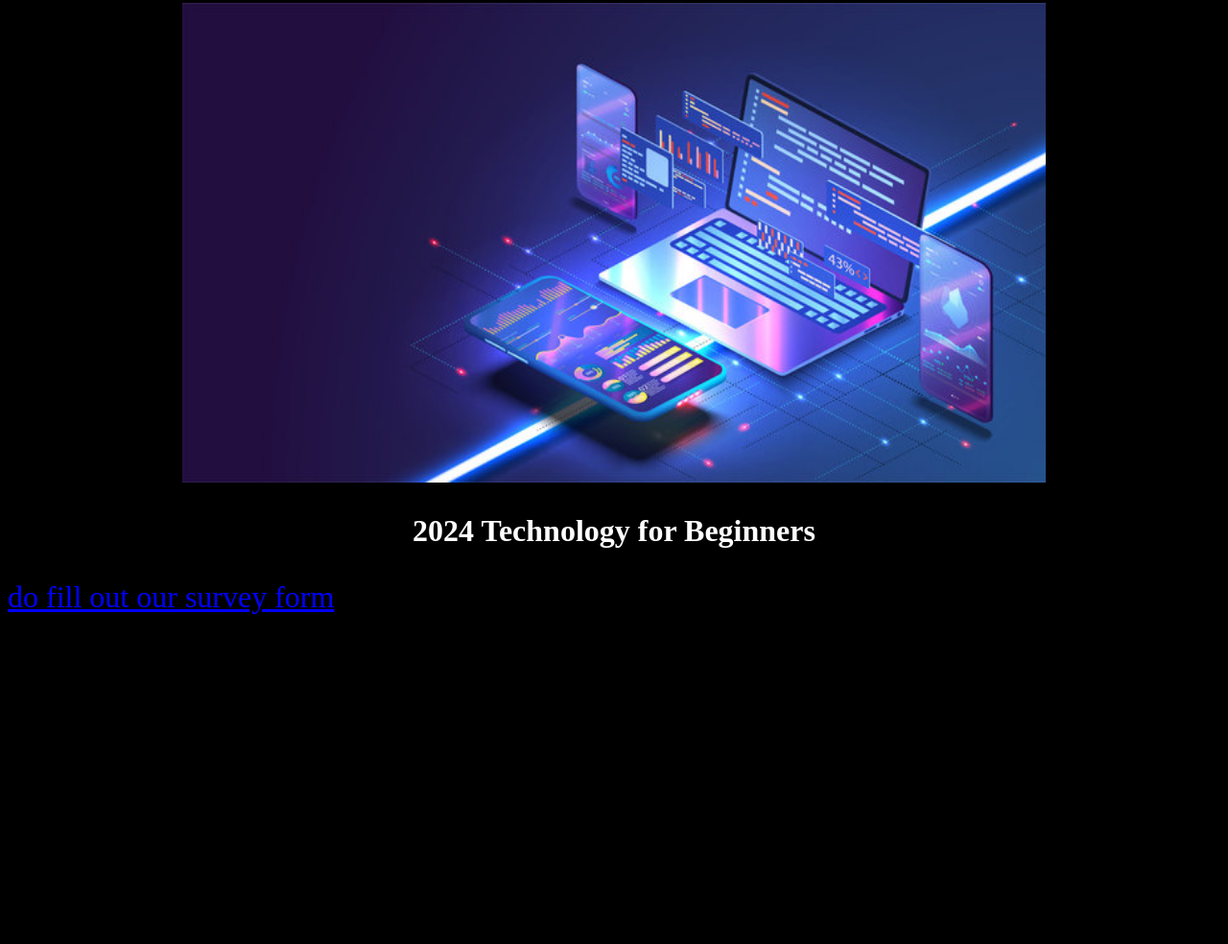
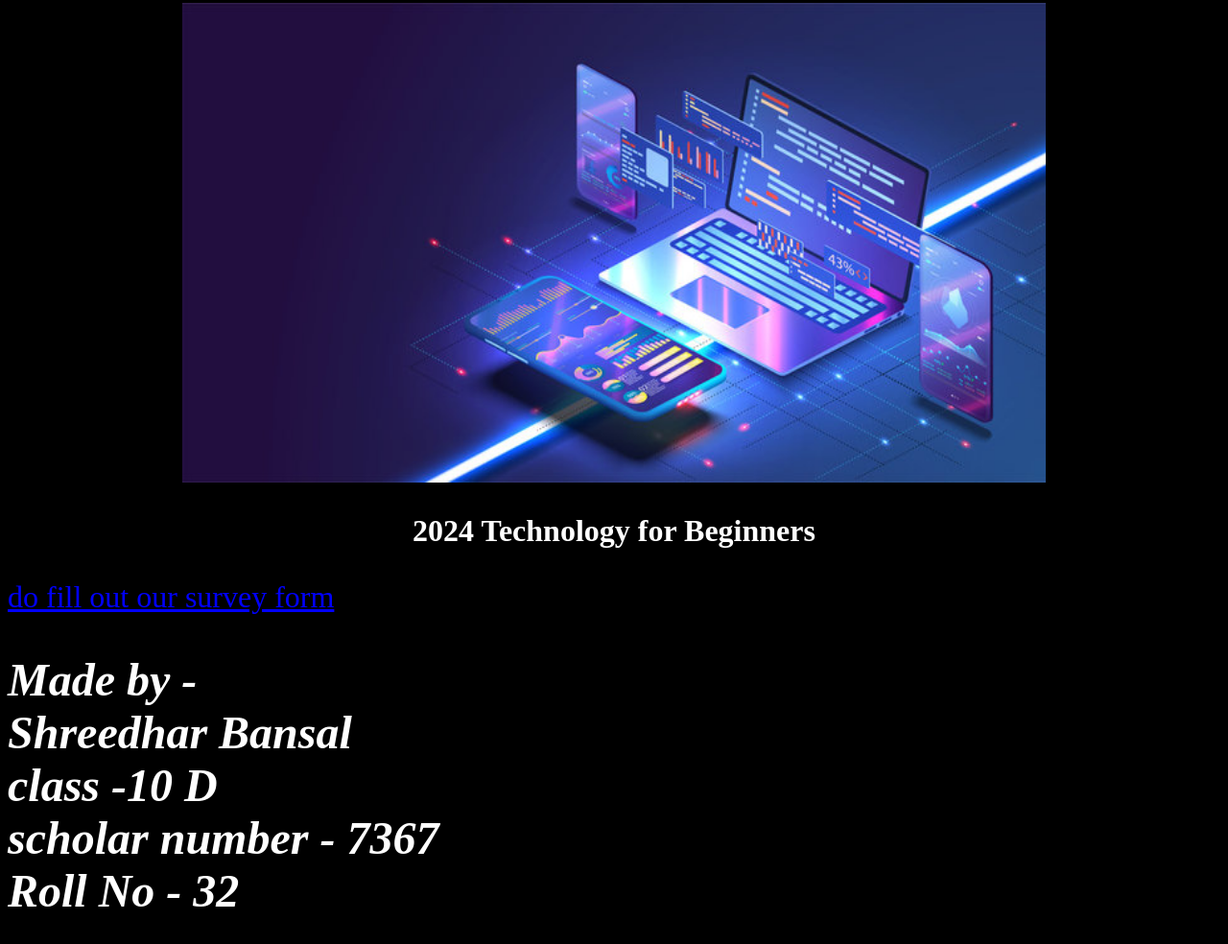
Before and after one commit to User07241/htmlproject, a plain HTML site: page index.html in a window 1280 px wide. Shown: the part 837-1821 px from the top of the page at 96% size. Before the commit the page ends 1486 px from the top, so only its background shows below. Drawn offline with Linux system fonts and the light colour scheme.

Commit message:
Update index.html

```diff
--- a/index.html
+++ b/index.html
@@ -22,5 +22,6 @@ Today, every nation is thriving on technology to generate economy, employment al
     </p>
     <p align="center"><b> 2024 Technology for Beginners</b></p>
 <a href="form.html"> do fill out our survey form </a>
+         <h2> <b><i> Made by - <br> Shreedhar Bansal <br> class -10 D <br> scholar number - 7367<br> Roll No - 32</i></b></h2>
 </body>
 </html>
```
